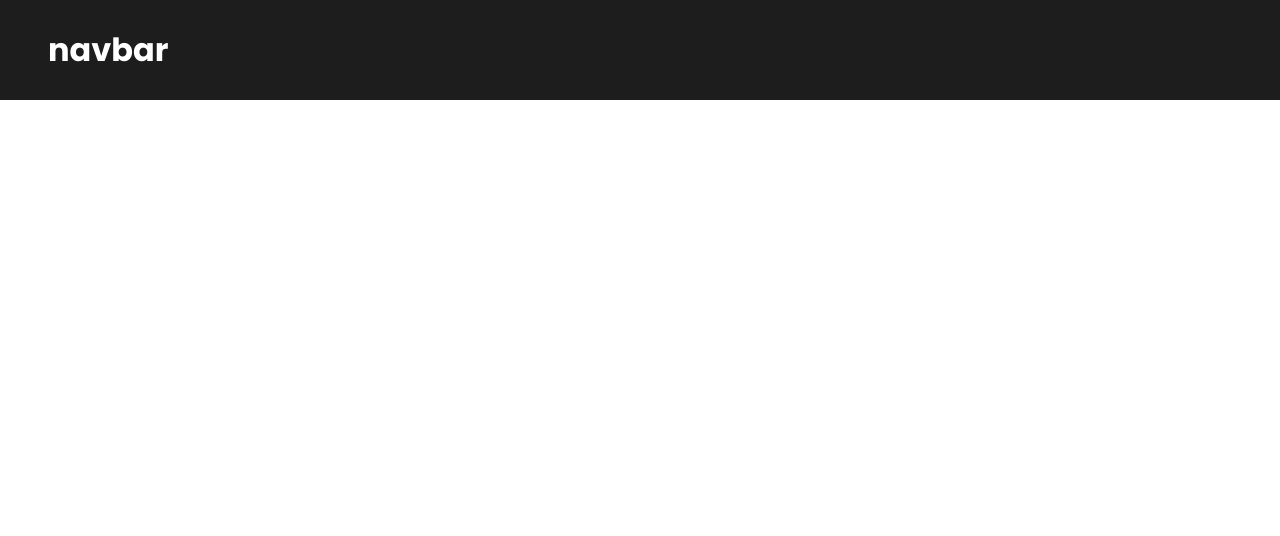
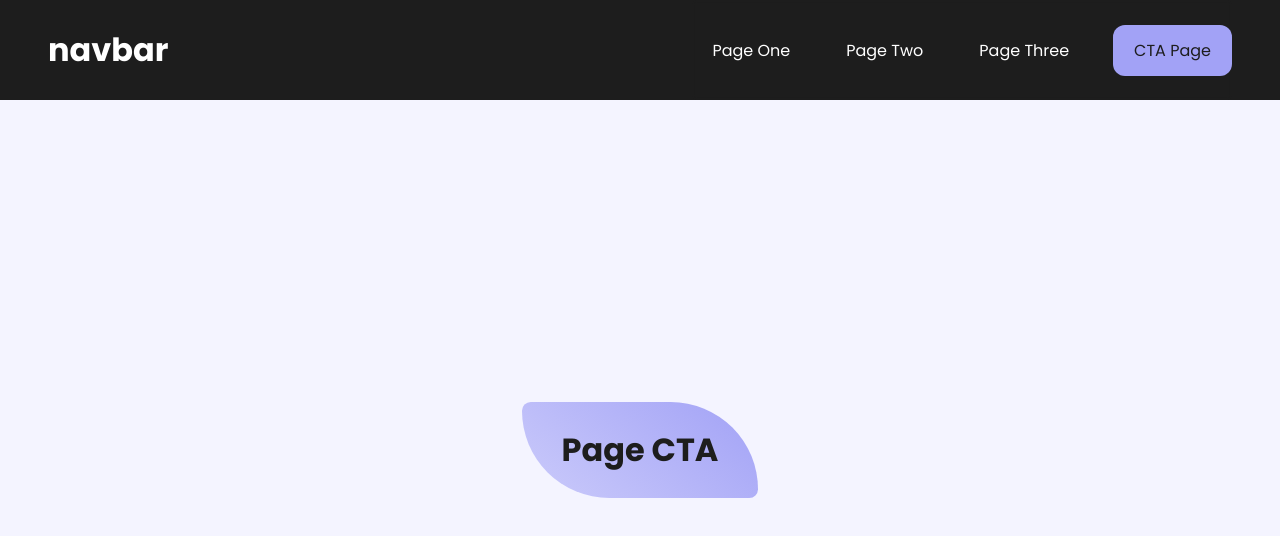
Before and after one commit to Fuad-Hashimov/countriesapp, a React (Create React App) app: page /page-cta in a window 1280 px wide. Shown: the top 536 px of the page. Built offline with nearby package versions, Linux system fonts and the light colour scheme.

Commit message:
Add Routing

```diff
--- a/package.json
+++ b/package.json
@@ -10,7 +10,7 @@
     "react": "^17.0.2",
     "react-dom": "^17.0.2",
     "react-icons": "^4.3.1",
-    "react-router-dom": "^6.0.1",
+    "react-router-dom": "^5.2.0",
     "react-scripts": "4.0.3",
     "web-vitals": "^1.1.2"
   },
--- a/src/App.js
+++ b/src/App.js
@@ -1,11 +1,37 @@
-import Header from "./Components/Header";
+import Layout from "./Components/Layout";
 
+import Home from "./pages/Home";
+import PageOne from "./pages/PageOne";
+import PageTwo from "./pages/PageTwo";
+import PageThree from "./pages/PageThree";
+import PageCTA from "./pages/PageCTA";
+import {Route,Switch } from "react-router-dom";
 
 function App() {
   return (
-    <>
-       <Header/>
-    </>
+    <Layout>
+
+      <Switch>
+
+        <Route path="/" exact>
+          <Home />
+        </Route>
+        <Route path="/page-one">
+          <PageOne />
+        </Route>
+        <Route path="/page-two">
+          <PageTwo />
+        </Route>
+        <Route path="/page-three">
+          <PageThree />
+        </Route>
+        <Route path="/page-cta">
+          <PageCTA />
+        </Route>
+
+      </Switch>
+
+    </Layout>
   );
 }
 
--- a/src/Components/Header.js
+++ b/src/Components/Header.js
@@ -2,9 +2,11 @@ import React, { useEffect, useState } from "react";
 import { BiMenuAltRight } from "react-icons/bi";
 import { AiOutlineClose } from "react-icons/ai";
 import classes from "./Header.module.scss";
+import { Link,useHistory } from "react-router-dom";
 
 const Header = () => {
-  const [menuOpen, setmenuOpen] = useState(true);
+  const history = useHistory();
+  const [menuOpen, setmenuOpen] = useState(false);
   const [size, setSize] = useState({
     width: undefined,
     height: undefined,
@@ -31,6 +33,10 @@ const Header = () => {
     setmenuOpen(!menuOpen);
   };
 
+  const ctaClickHandler = () => {
+    history.push("/page-cta");
+  }
+
   return (
     <header className={classes.header}>
       <div className={classes.header_content}>
@@ -42,17 +48,17 @@ const Header = () => {
         >
           <ul>
             <li>
-              <a href="/">Page One</a>
+              <Link to="/page-one">Page One</Link>
             </li>
             <li>
-              <a href="/">Page Two</a>
+              <Link to="/page-two">Page Two</Link>
             </li>
             <li>
-              <a href="/">Page Three</a>
+              <Link to="/page-three">Page Three</Link>
             </li>
 
           </ul>
-          <button>CTA Page</button>
+          <button onClick={ctaClickHandler}>CTA Page</button>
         </nav>
         <div className={classes.header_content_toggle}>
           {!menuOpen ? (
--- /dev/null
+++ b/src/Components/Layout.js
@@ -0,0 +1,15 @@
+import React from "react";
+import Header from "./Header";
+
+import classes from "./Layout.module.scss";
+
+function Layout({ children }) {
+  return (
+    <>
+      <Header />
+      <div className={classes.container}>{children}</div>
+    </>
+  );
+}
+
+export default Layout;
--- /dev/null
+++ b/src/Components/Layout.module.scss
@@ -0,0 +1,14 @@
+@import "./../styles/variables.scss";
+
+.container {
+  height: calc((100vh - #{$headerHeight}));
+  background: $bg;
+  display: flex;
+  justify-content: center;
+  align-items: center;
+  h1 {
+    padding: 1.5rem 2.5rem;
+    background: linear-gradient(220deg, $primary, rgba($primary, 0.5));
+    border-radius: $borderRadius calc(#{$borderRadius} * 10);
+  }
+}
--- /dev/null
+++ b/src/pages/Home.js
@@ -0,0 +1,7 @@
+import React from "react";
+
+function Home() {
+  return <h1>Home</h1>;
+}
+
+export default Home;
--- /dev/null
+++ b/src/pages/PageCTA.js
@@ -0,0 +1,7 @@
+import React from "react";
+
+function PageCTA() {
+  return <h1>Page CTA</h1>;
+}
+
+export default PageCTA;
--- /dev/null
+++ b/src/pages/PageOne.js
@@ -0,0 +1,7 @@
+import React from "react";
+
+function PageOne() {
+  return <h1>Page One</h1>;
+}
+
+export default PageOne;
--- /dev/null
+++ b/src/pages/PageThree.js
@@ -0,0 +1,7 @@
+import React from "react";
+
+function PageThree() {
+  return <h1>Page Three</h1>;
+}
+
+export default PageThree;
--- /dev/null
+++ b/src/pages/PageTwo.js
@@ -0,0 +1,7 @@
+import React from "react";
+
+function PageTwo() {
+  return <h1>PageTwo</h1>;
+}
+
+export default PageTwo;
```
Also changed, not shown: src/index.js (+7 -6 lines), 1 other file (tests, documents, lock files or other folders).
